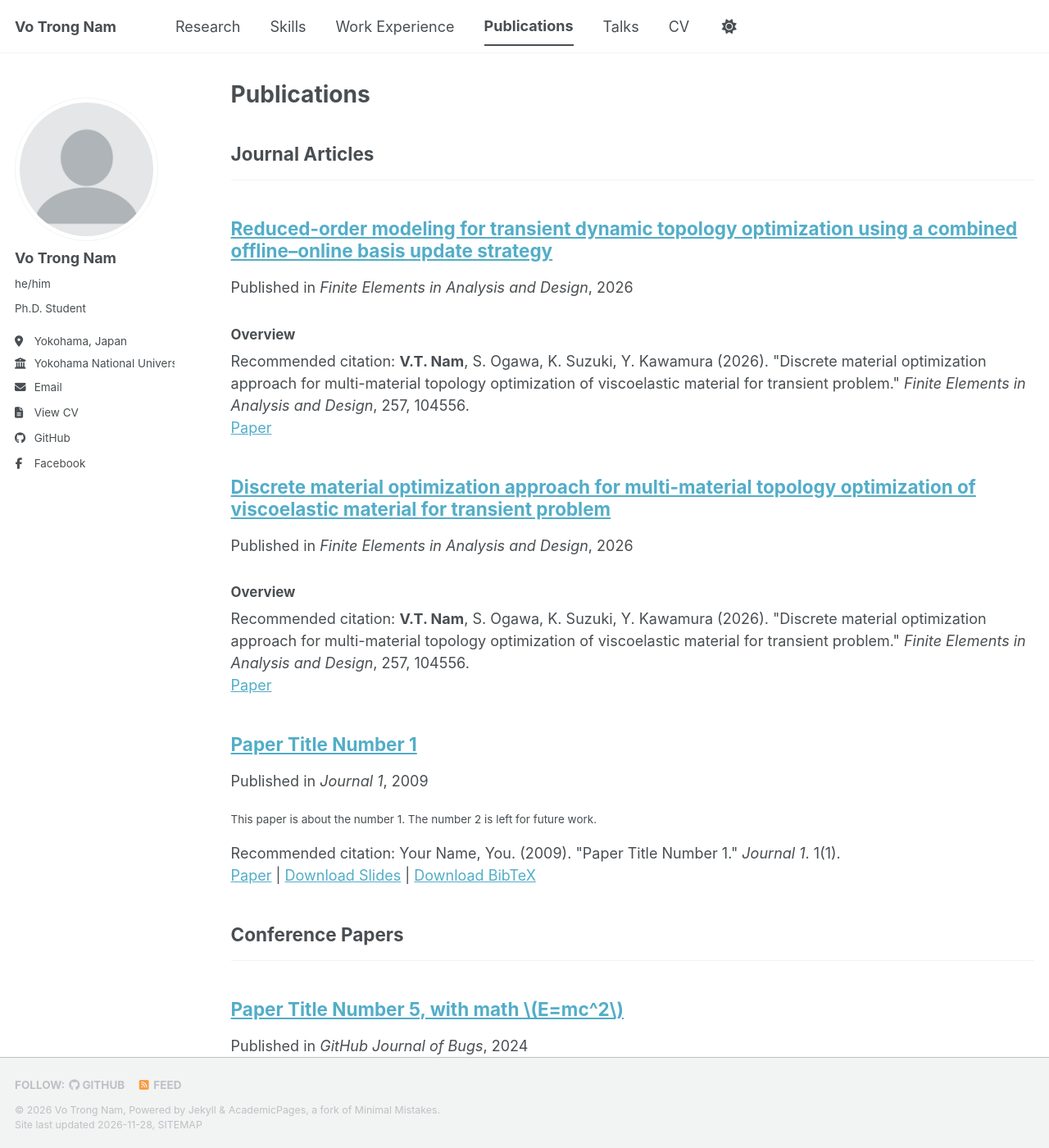
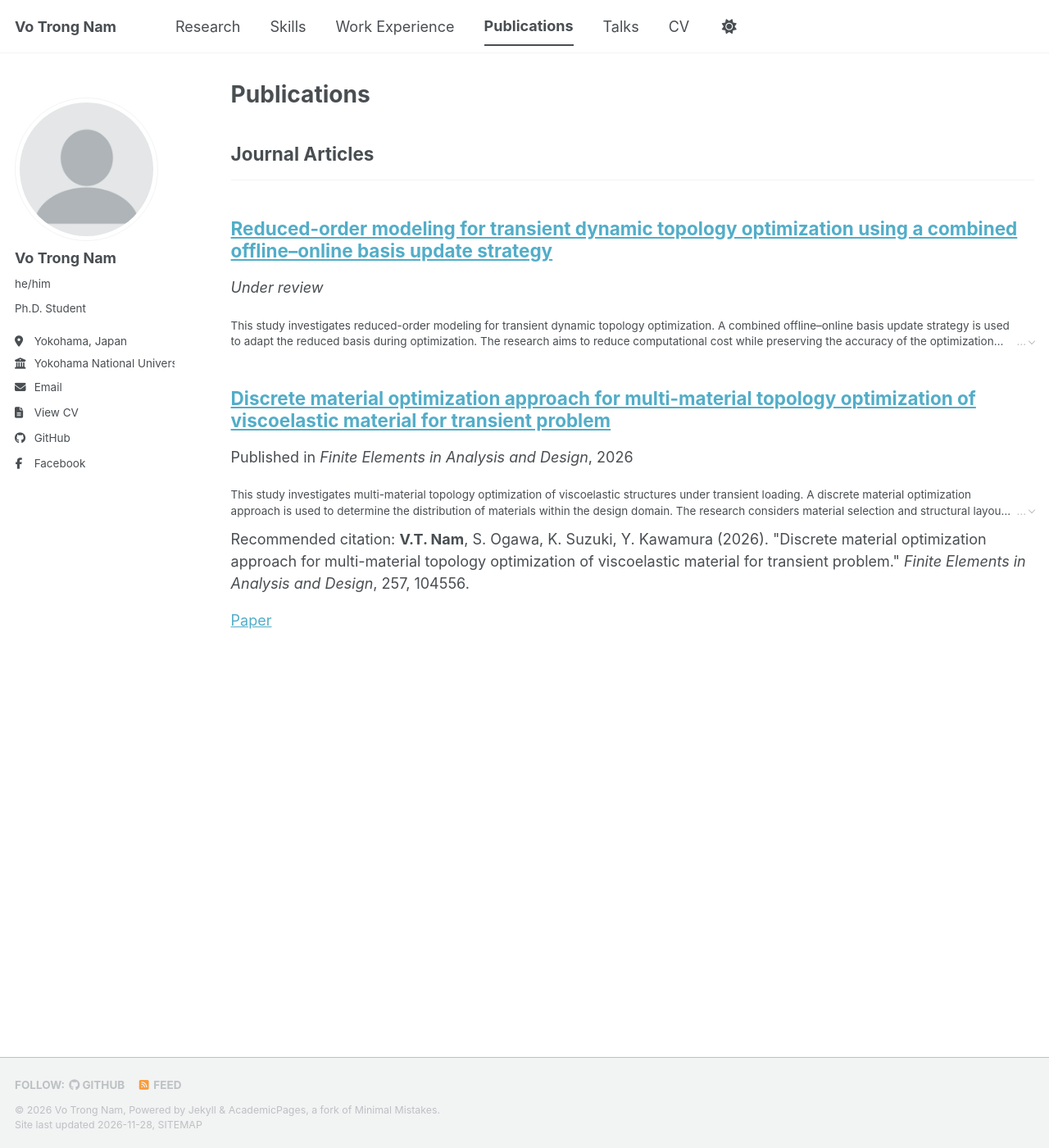
Before and after one commit to NamVo11/namvo11.github.io, a Jekyll site: the page built from _pages/publications.html, in a window 1280 px wide and 1400 px high. Shown: the whole window at 82% size. Built offline with Jekyll 4.4.1, drawn with Linux system fonts in a browser that asks for light colours; a script bundle is joined from its source files by our own code; a style sheet for code colours, icons or effects is not loaded.

Commit message:
Link publications to research and add expandable overviews

```diff
--- /dev/null
+++ b/_includes/publication-item.html
@@ -0,0 +1,31 @@
+{% assign publication = include.publication | default: post %}
+<div class="list__item">
+  <article class="archive__item publication-item" itemscope itemtype="http://schema.org/CreativeWork">
+    <h2 class="archive__item-title" itemprop="headline">
+      <a href="{{ publication.researchurl | relative_url }}">{{ publication.title | escape }}</a>
+    </h2>
+    {% if publication.publication_status %}
+      <p><em>{{ publication.publication_status | escape }}</em></p>
+    {% elsif publication.venue %}
+      <p>Published in <i>{{ publication.venue | escape }}</i>{% if publication.date %}, {{ publication.date | date: "%Y" }}{% endif %}</p>
+    {% endif %}
+
+    {% if publication.overview %}
+      <details class="publication-overview archive__item-excerpt">
+        <summary aria-label="Toggle publication overview">
+          <span class="publication-overview__preview">{{ publication.overview | markdownify | strip_html | normalize_whitespace | escape }}</span>
+          <span class="publication-overview__expanded-label">Overview</span>
+          <span class="publication-overview__toggle" aria-hidden="true"><span class="publication-overview__ellipsis">…</span> <span class="publication-overview__arrow"></span></span>
+        </summary>
+        <div class="publication-overview__content">{{ publication.overview | markdownify }}</div>
+      </details>
+    {% endif %}
+
+    {% if publication.citation %}
+      <div class="publication-citation">Recommended citation: {{ publication.citation }}</div>
+    {% endif %}
+    {% if publication.paperurl %}
+      <p class="publication-links"><a href="{{ publication.paperurl | escape }}">Paper</a></p>
+    {% endif %}
+  </article>
+</div>
--- a/_pages/publications.html
+++ b/_pages/publications.html
@@ -16,18 +16,18 @@ author_profile: true
   {% for category in site.publication_category  %}
     {% assign title_shown = false %}
     {% for post in site.publications reversed %}
-      {% if post.category != category[0] %}
+      {% if post.category != category[0] or post.researchurl == nil or post.researchurl == empty %}
         {% continue %}
       {% endif %}
       {% unless title_shown %}
         <h2>{{ category[1].title }}</h2><hr />
         {% assign title_shown = true %}
       {% endunless %}
-      {% include archive-single.html %}
+      {% include publication-item.html %}
     {% endfor %}
   {% endfor %}
 {% else %}
   {% for post in site.publications reversed %}
-    {% include archive-single.html %}
+    {% if post.researchurl %}{% include publication-item.html %}{% endif %}
   {% endfor %}
 {% endif %}
--- a/_publications/rom-to.md
+++ b/_publications/rom-to.md
@@ -2,18 +2,13 @@
 title: "Reduced-order modeling for transient dynamic topology optimization using a combined offline–online basis update strategy"
 collection: publications
 category: manuscripts
-permalink: /publication/multimaterial-to/
-#excerpt: 'Multi-material topology optimization of viscoelastic structures under transient loading using discrete material optimization (DMO).'
-date: 2026-05-01
-venue: 'Finite Elements in Analysis and Design'
-slidesurl:
-paperurl: 'https://doi.org/10.1016/j.finel.2026.104556'
-bibtexurl:
-citation: '<b>V.T. Nam</b>, S. Ogawa, K. Suzuki, Y. Kawamura (2026). &quot;Discrete material optimization approach for multi-material topology optimization of viscoelastic material for transient problem.&quot; <i>Finite Elements in Analysis and Design</i>, 257, 104556.'
+permalink: /publication/rom-to/
+researchurl: '/research/rom-to/transient-dynamics/'
+publication_status: 'Under review'
+overview: >-
+  This study investigates reduced-order modeling for transient dynamic topology optimization.
+  A combined offline–online basis update strategy is used to adapt the reduced basis during optimization.
+  The research aims to reduce computational cost while preserving the accuracy of the optimization process.
 ---
 
-## Overview
-
-A brief introduction to the research will be added here.
-
-[Research Details](/research/multimaterial-to/)
+{{ page.overview }}
--- a/_sass/layout/_archive.scss
+++ b/_sass/layout/_archive.scss
@@ -243,3 +243,79 @@
     }
   }
 }
+
+
+/* Publication list: native expandable overview */
+.publication-overview {
+  margin: 0 0 0.8em;
+
+  summary {
+    display: flex;
+    align-items: flex-end;
+    gap: 0.5em;
+    cursor: pointer;
+    list-style: none;
+    line-height: 1.45;
+  }
+
+  summary::-webkit-details-marker {
+    display: none;
+  }
+
+  summary:focus-visible {
+    outline: 2px solid currentColor;
+    outline-offset: 3px;
+  }
+
+  &__preview {
+    flex: 1 1 auto;
+    min-width: 0;
+    overflow: hidden;
+    max-height: 2.9em;
+    display: -webkit-box;
+    -webkit-box-orient: vertical;
+    -webkit-line-clamp: 2;
+  }
+
+  &__expanded-label {
+    display: none;
+  }
+
+  &__toggle {
+    flex-shrink: 0;
+    white-space: nowrap;
+    color: var(--global-text-color-light);
+  }
+
+  &__arrow {
+    display: inline-block;
+    width: 0.45em;
+    height: 0.45em;
+    border-right: 1.5px solid currentColor;
+    border-bottom: 1.5px solid currentColor;
+    transform: rotate(45deg);
+    vertical-align: 0.17em;
+  }
+
+  &[open] {
+    .publication-overview__preview,
+    .publication-overview__ellipsis {
+      display: none;
+    }
+
+    .publication-overview__expanded-label {
+      display: inline;
+      flex: 1;
+      font-weight: bold;
+    }
+
+    .publication-overview__arrow {
+      transform: rotate(225deg);
+      vertical-align: -0.05em;
+    }
+  }
+
+  &__content {
+    margin-top: 0.4em;
+  }
+}
```
Also changed, not shown: _publications/2026-multimaterial-to.md (+6 -6 lines).
